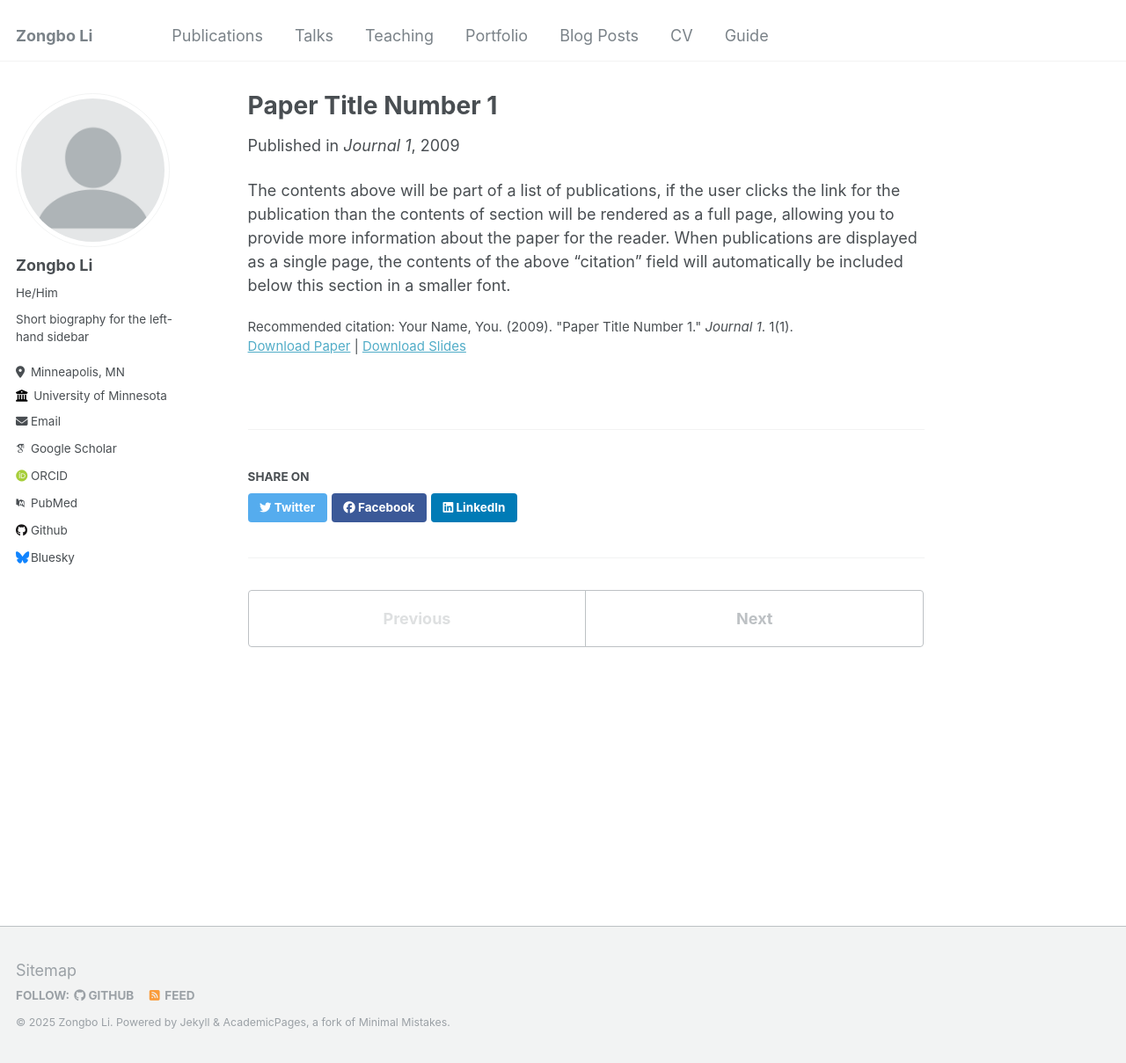
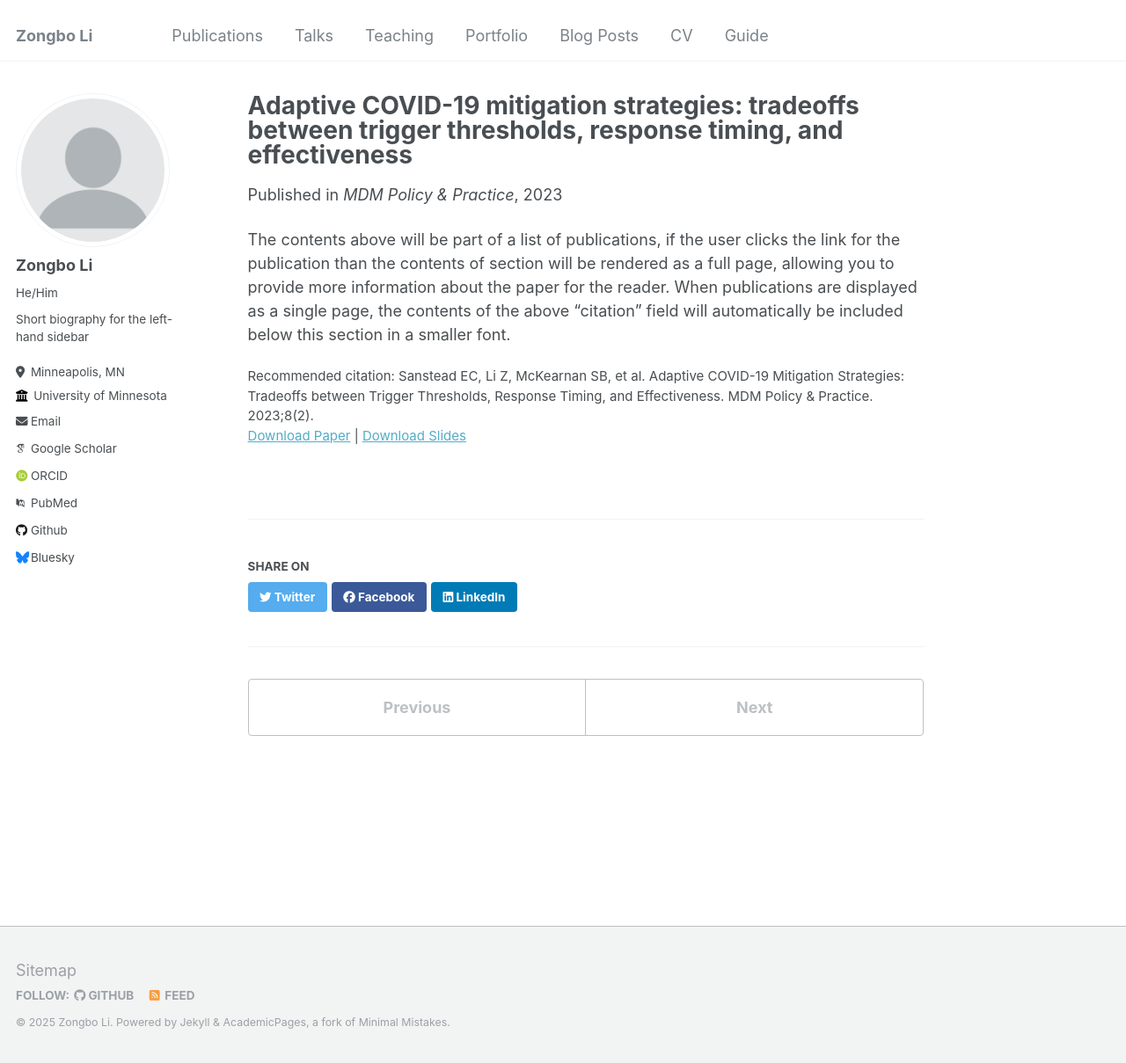
Before and after one commit to expn123/expn123.github.io, a Jekyll site: the page built from _publications/2009-10-01-paper-title-number-1.md, in a window 1280 px wide and 1209 px high. Shown: the whole window at 88% size. Built offline with Jekyll 4.4.1, drawn with Linux system fonts in a browser that asks for light colours; some web fonts are replaced; a file with an impossible date is left out.

Commit message:
Update 2009-10-01-paper-title-number-1.md

```diff
--- a/_publications/2009-10-01-paper-title-number-1.md
+++ b/_publications/2009-10-01-paper-title-number-1.md
@@ -1,13 +1,13 @@
 ---
-title: "Paper Title Number 1"
+title: "Adaptive COVID-19 mitigation strategies: tradeoffs between trigger thresholds, response timing, and effectiveness"
 collection: publications
 permalink: /publication/2009-10-01-paper-title-number-1
-excerpt: 'This paper is about the number 1. The number 2 is left for future work.'
-date: 2009-10-01
-venue: 'Journal 1'
+excerpt: 'This study uses a mathematical model to compare different adaptive nonpharmaceutical intervention (NPI) strategies for COVID-19 management across 3 dimensions: threshold when the NPI should be implemented, time it takes to implement the NPI, and the effectiveness of the NPI. All adaptive NPI response scenarios considered substantially reduced peak hospitalizations compared with no response.'
+date: 2023-10-11
+venue: 'MDM Policy & Practice'
 slidesurl: 'http://academicpages.github.io/files/slides1.pdf'
-paperurl: 'http://academicpages.github.io/files/paper1.pdf'
-citation: 'Your Name, You. (2009). &quot;Paper Title Number 1.&quot; <i>Journal 1</i>. 1(1).'
+paperurl: '[http://academicpages.github.io/files/paper1.pdf](https://journals.sagepub.com/doi/full/10.1177/23814683231202716)'
+citation: 'Sanstead EC, Li Z, McKearnan SB, et al. Adaptive COVID-19 Mitigation Strategies: Tradeoffs between Trigger Thresholds, Response Timing, and Effectiveness. MDM Policy & Practice. 2023;8(2).'
 ---
 
 The contents above will be part of a list of publications, if the user clicks the link for the publication than the contents of section will be rendered as a full page, allowing you to provide more information about the paper for the reader. When publications are displayed as a single page, the contents of the above "citation" field will automatically be included below this section in a smaller font.
```
